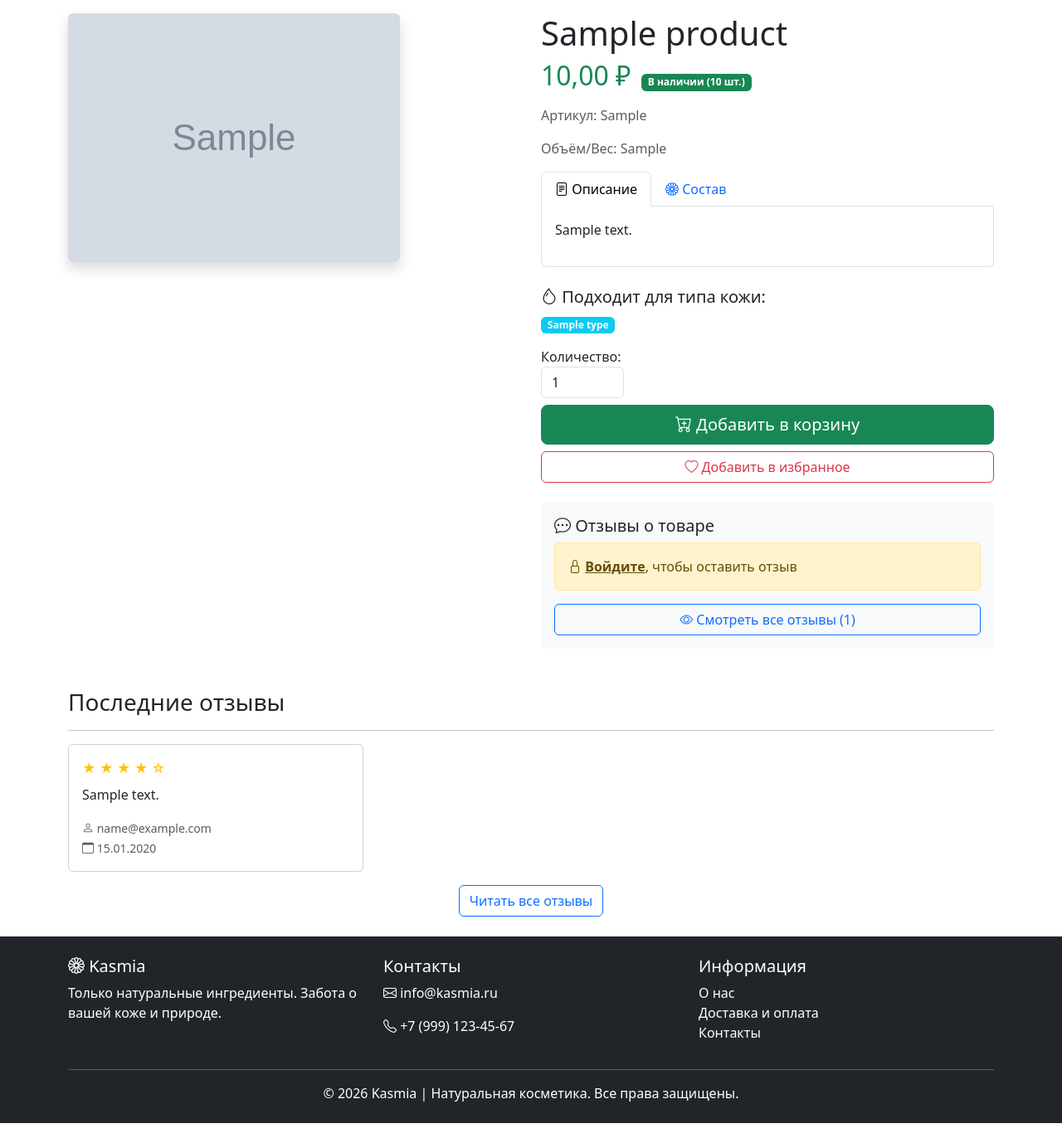
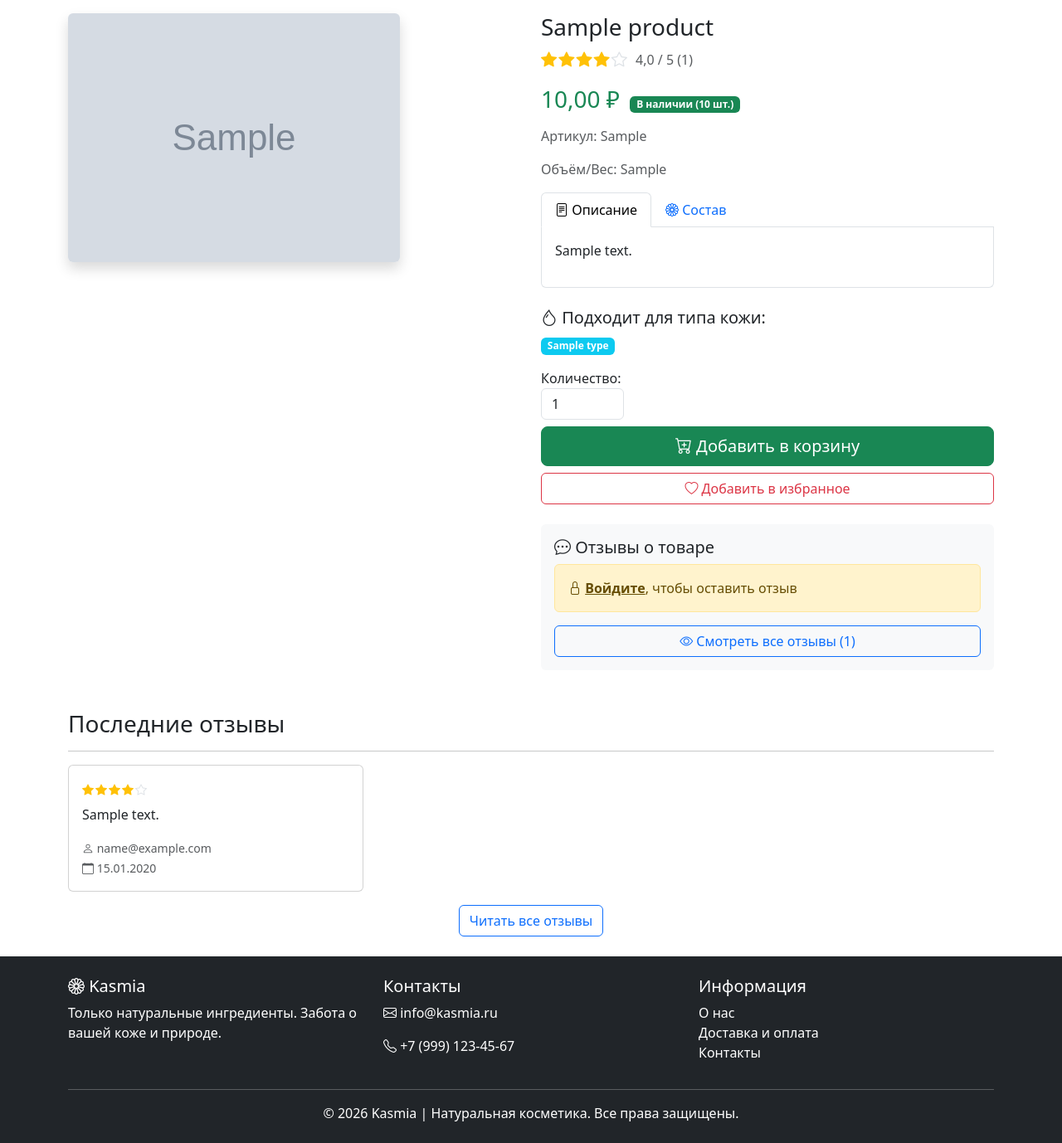
Before and after one commit to Kulik199775/WEB524_Project_thesis, a Django app: page /product/1/ in a window 1280 px wide; the page is wider, and only the part inside the window is pictured. Shown: the part 122-1500 px from the top of that part at 83% size. Before the commit the page ends 1476 px from the top of that part, so only its background shows below. Run offline with Django 5.2, Linux system fonts and the light colour scheme; tables that the repository leaves empty hold one stand-in row (values such as "Sample post"); grey boxes marked "Sample" are stand-in pictures.

Commit message:
1. Изменен шаблон подробной информации о товаре: добавлены звезды рейтинга, доабвлены стили для звёзд.

```diff
--- a/templates/catalog/product_detail.html
+++ b/templates/catalog/product_detail.html
@@ -17,6 +17,7 @@
 
     <div class="row">
         <div class="col-md-6">
+            <div class="sticky-image">
                 {% if product.image %}
                     <img src="{{ product.image.url }}" class="img-fluid rounded shadow" alt="{{ product.name }}">
                 {% else %}
@@ -26,12 +27,42 @@
                     </div>
                 {% endif %}
             </div>
+        </div>
 
         <div class="col-md-6">
-            <h1>{{ product.name }}</h1>
+            <h3>{{ product.name }}</h3>
+
+            <!-- ========== Звезды рейтинга========== -->
+            <div class="mb-3">
+                {% with avg_rating=product.average_rating reviews_count=product.reviews_count %}
+                    <div class="rating d-flex align-items-center">
+                        {% if reviews_count > 0 %}
+                            {% for i in "12345"|make_list %}
+                                {% with num=forloop.counter|add:0 %}
+                                    {% if num <= avg_rating %}
+                                        <i class="bi bi-star-fill" style="color: #ffc107 !important; font-size: 1.2rem;"></i>
+                                    {% elif num <= avg_rating|add:"0.5" %}
+                                        <i class="bi bi-star-half" style="color: #ffc107 !important; font-size: 1.2rem;"></i>
+                                    {% else %}
+                                        <i class="bi bi-star" style="color: #dee2e6 !important; font-size: 1.2rem;"></i>
+                                    {% endif %}
+                                {% endwith %}
+                            {% endfor %}
+                            <span class="text-muted ms-2">
+                                {{ avg_rating|default:"0" }} / 5 ({{ reviews_count }})
+                            </span>
+                        {% else %}
+                            {% for i in "12345"|make_list %}
+                                <i class="bi bi-star" style="color: #dee2e6 !important; font-size: 1.2rem;"></i>
+                            {% endfor %}
+                            <span class="text-muted ms-2">Нет отзывов</span>
+                        {% endif %}
+                    </div>
+                {% endwith %}
+            </div>
 
             <div class="mb-3">
-                <span class="h2 text-success">{{ product.price }} ₽</span>
+                <span class="h3 text-success">{{ product.price }} ₽</span>
                 {% if product.is_available %}
                     <span class="badge bg-success ms-2">В наличии ({{ product.stock }} шт.)</span>
                 {% else %}
@@ -139,7 +170,6 @@
                 <h5><i class="bi bi-chat-dots"></i> Отзывы о товаре</h5>
 
                 {% if user.is_authenticated %}
-                    <!-- Проверяем, оставлял ли пользователь уже отзыв -->
                     {% with user_review=product.reviews.filter|first %}
                         {% if user_review %}
                             <div class="alert alert-info">
@@ -160,7 +190,7 @@
                 {% endif %}
 
                 <a href="{% url 'reviews:product_reviews' product.pk %}" class="btn btn-outline-primary w-100">
-                    <i class="bi bi-eye"></i> Смотреть все отзывы ({{ product.reviews.filter|length }})
+                    <i class="bi bi-eye"></i> Смотреть все отзывы ({{ product.reviews_count }})
                 </a>
             </div>
         </div>
@@ -180,9 +210,13 @@
                 <div class="col-md-4 mb-3">
                     <div class="card h-100">
                         <div class="card-body">
-                            <div class="text-warning mb-2">
+                            <div class="rating mb-2">
                                 {% for i in "12345"|make_list %}
-                                    {% if forloop.counter <= review.rating %}★{% else %}☆{% endif %}
+                                    {% if forloop.counter <= review.rating %}
+                                        <i class="bi bi-star-fill" style="color: #ffc107;"></i>
+                                    {% else %}
+                                        <i class="bi bi-star" style="color: #dee2e6;"></i>
+                                    {% endif %}
                                 {% endfor %}
                             </div>
                             <p class="card-text">{{ review.text|truncatewords:20 }}</p>
@@ -233,4 +267,27 @@
     </div>
     {% endif %}
 </div>
+
+<style>
+
+    /* Стили для звезд */
+    .rating .bi-star-fill,
+    .rating .bi-star-half {
+        color: #ffc107 !important;
+    }
+
+    .rating .bi-star {
+        color: #dee2e6 !important;
+    }
+
+    body.dark-theme .rating .bi-star {
+        color: #6c757d !important;
+    }
+
+    body.dark-theme .rating .bi-star-fill,
+    body.dark-theme .rating .bi-star-half {
+        color: #ffc107 !important;
+    }
+</style>
+
 {% endblock %}
```
Lines whose indentation alone changed are shown as unchanged.
